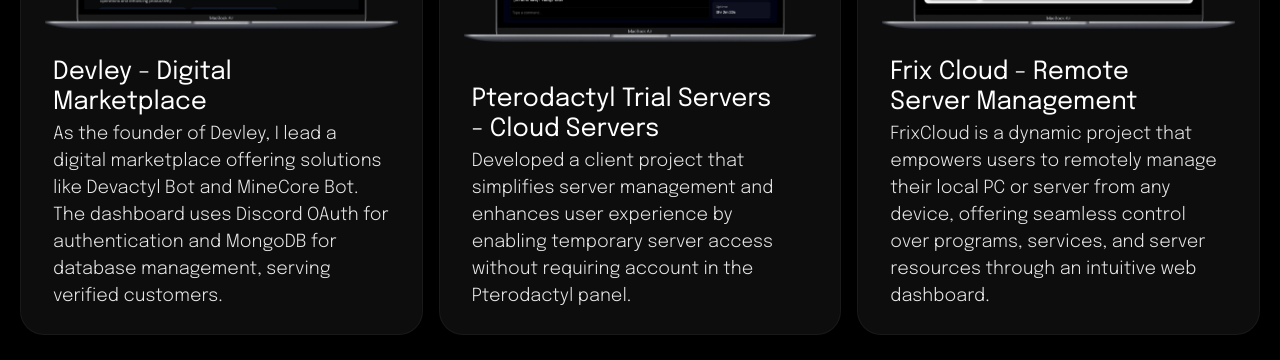
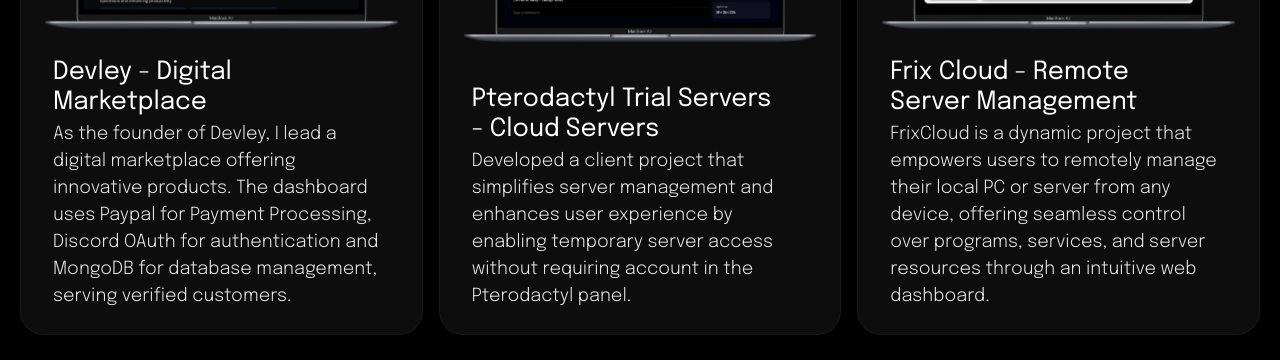
Before and after one commit to Yuvaraja28/Yuvaraja-Portfolio, a React (Vite) app: page /resume.pdf in a window 1280 px wide. Shown: the part 4240-4600 px from the top of the page. Built offline with nearby package versions, Linux system fonts and the light colour scheme; what @cursorify/react would draw is missing.

Commit message:
Some Changes

```diff
--- a/src/components/customCursor.jsx
+++ b/src/components/customCursor.jsx
@@ -9,7 +9,7 @@
       </>
       :
       <CursorifyProvider
-        delay={5}
+        delay={0}
         breakpoint={776}
         cursor={<PhingerCursor />}
         visibleDefaultCursor={false}
--- a/src/data/projectsData.js
+++ b/src/data/projectsData.js
@@ -11,7 +11,7 @@
       }
     ],
     technologies: ['next', 'react', 'node', 'motion', 'mongodb', 'websocket', 'cfWorkers', 'discordOAuth2', 'git'],
-    description: "As the founder of Devley, I lead a digital marketplace offering solutions like Devactyl Bot and MineCore Bot. The dashboard uses Discord OAuth for authentication and MongoDB for database management, serving verified customers."
+    description: "As the founder of Devley, I lead a digital marketplace offering innovative products. The dashboard uses Paypal for Payment Processing, Discord OAuth for authentication and MongoDB for database management, serving verified customers."
   },
   pts: {
     name: 'Pterodactyl Trial Servers',
```
